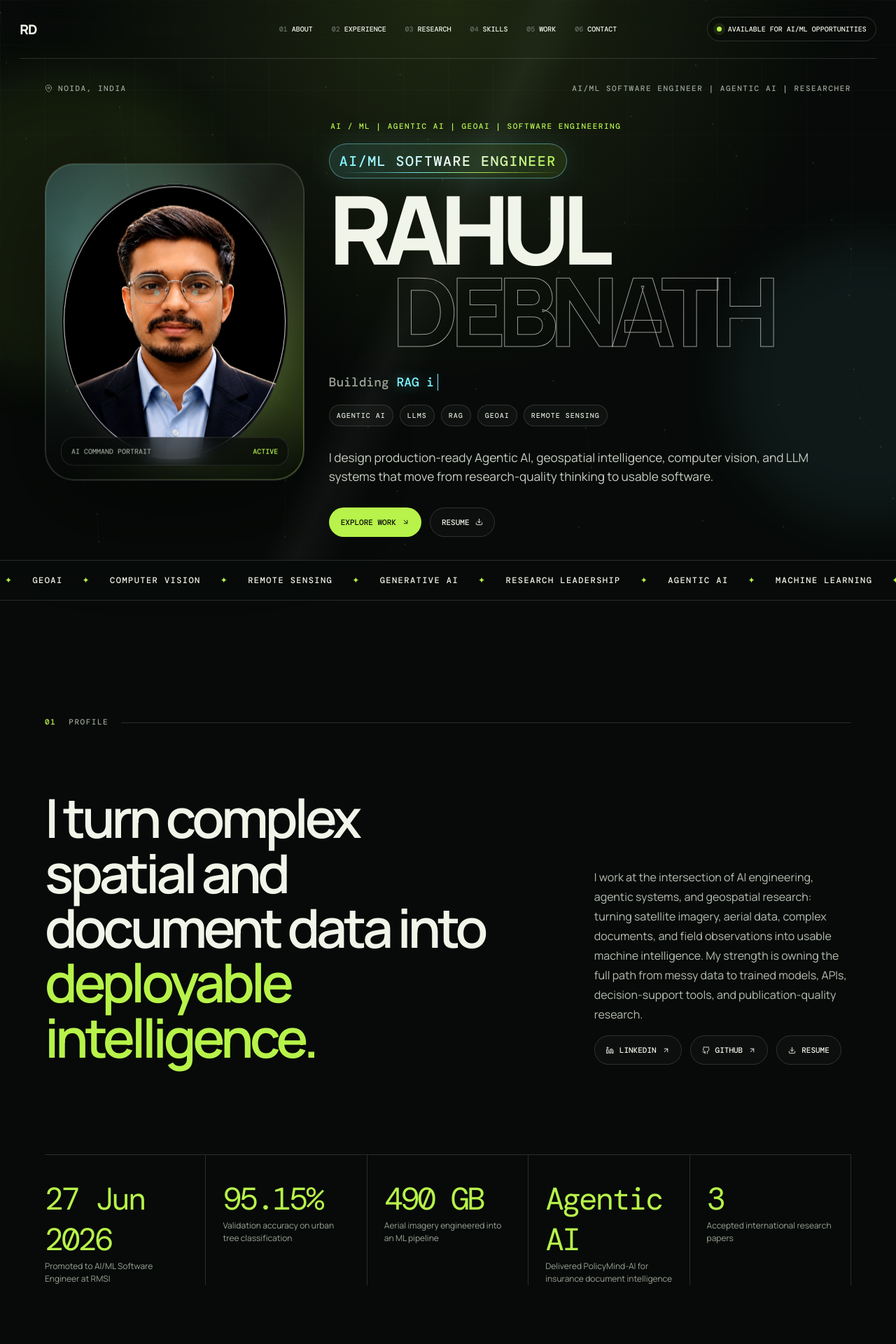
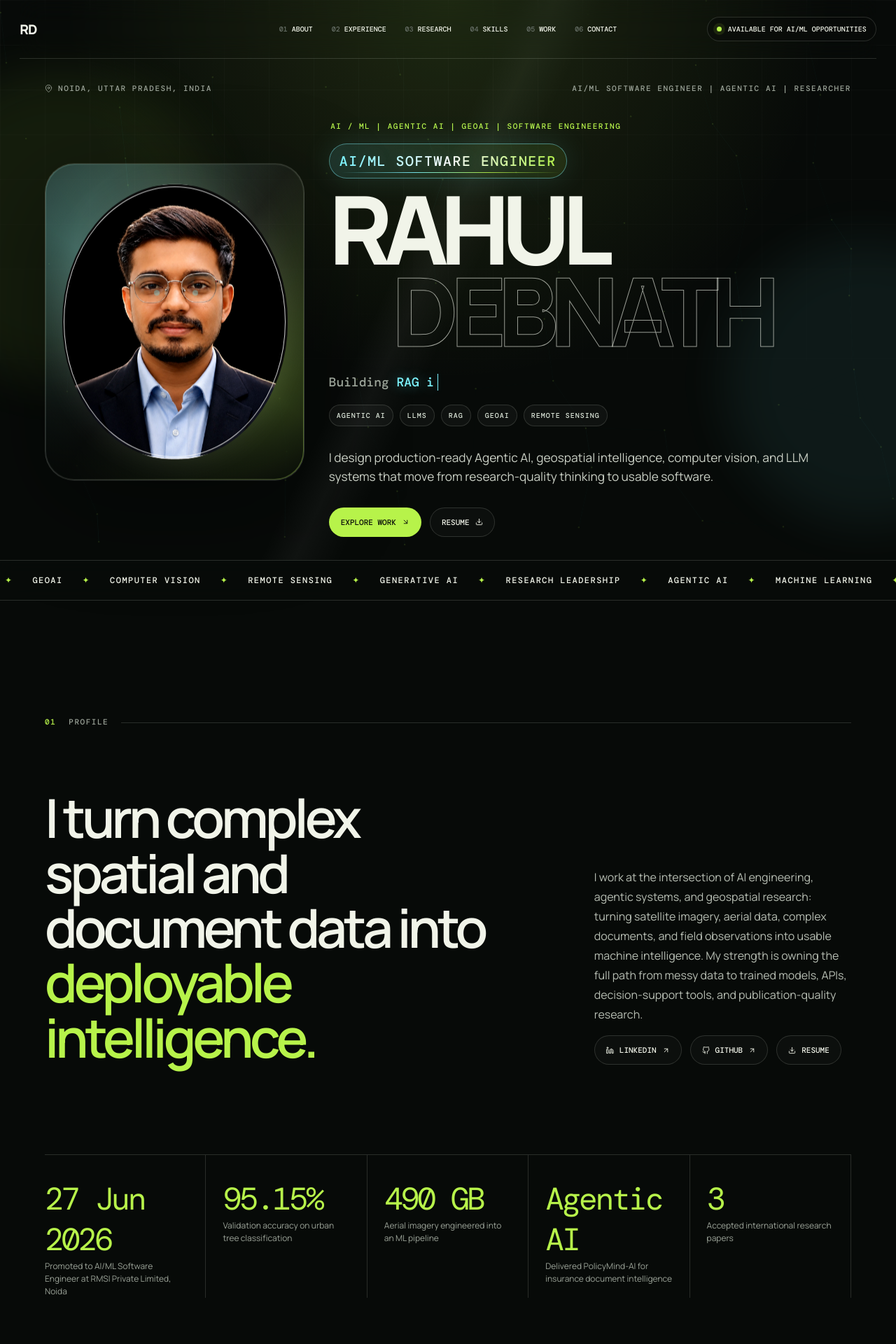
Before and after one commit to Rahul-Debnath260503/rahul-debnath-portfolio, a React (Vite) app: page / in a window 1280 px wide. Shown: the top 1920 px of the page at 70% size. Built offline with nearby package versions, Linux system fonts and the light colour scheme; a web font is replaced by a local one.

Commit message:
Improve mobile navigation and hero details

```diff
--- a/src/App.tsx
+++ b/src/App.tsx
@@ -264,10 +264,6 @@ function Portrait() {
 
   return (
     <div className="portrait-card" ref={ref} data-cursor="large">
-      <div className="portrait-hud">
-        <span>AI COMMAND PORTRAIT</span>
-        <strong>ACTIVE</strong>
-      </div>
       <img src={portfolio.portrait} alt="Rahul Debnath portrait" loading="eager" />
       <span className="eye-track eye-left" />
       <span className="eye-track eye-right" />
--- a/src/data/portfolio.ts
+++ b/src/data/portfolio.ts
@@ -1,7 +1,7 @@
 export const portfolio = {
   name: "Rahul Debnath",
   title: "AI/ML Software Engineer",
-  location: "Noida, India",
+  location: "Noida, Uttar Pradesh, India",
   email: "rahul.ds24@duk.ac.in",
   github: "https://github.com/Rahul-Debnath260503",
   linkedin: "https://www.linkedin.com/in/rahul-debnath-95998433a/",
@@ -14,7 +14,7 @@ export const portfolio = {
     "RAG intelligence products",
     "GeoAI workflows",
     "multi-agent automation",
-    "research that ships",
+    "research-backed AI systems",
   ],
   about:
     "I work at the intersection of AI engineering, agentic systems, and geospatial research: turning satellite imagery, aerial data, complex documents, and field observations into usable machine intelligence. My strength is owning the full path from messy data to trained models, APIs, decision-support tools, and publication-quality research.",
@@ -29,7 +29,10 @@ export const portfolio = {
   ],
   heroBadges: ["Agentic AI", "LLMs", "RAG", "GeoAI", "Remote Sensing"],
   metrics: [
-    { value: "27 Jun 2026", label: "Promoted to AI/ML Software Engineer at RMSI" },
+    {
+      value: "27 Jun 2026",
+      label: "Promoted to AI/ML Software Engineer at RMSI Private Limited, Noida",
+    },
     { value: "95.15%", label: "Validation accuracy on urban tree classification" },
     { value: "490 GB", label: "Aerial imagery engineered into an ML pipeline" },
     { value: "Agentic AI", label: "Delivered PolicyMind-AI for insurance document intelligence" },
@@ -192,7 +195,11 @@ export const portfolio = {
     },
   ],
   achievements: [
-    { value: "Promoted", label: "AI/ML Software Engineer at RMSI", detail: "Since 27 June 2026" },
+    {
+      value: "Promoted",
+      label: "AI/ML Software Engineer at RMSI Private Limited, Noida",
+      detail: "Since 27 June 2026",
+    },
     { value: "3", label: "Accepted international research papers", detail: "IEEE IGARSS, RGS-IBG, and AI-driven soil nutrient mapping" },
     { value: "Lead", label: "Research team coordination", detail: "M.Sc students, PhD scholars, professionals, faculty, and HOD/Professor" },
     { value: "Agentic AI", label: "Delivered PolicyMind-AI", detail: "Insurance document intelligence using RAG and AI agents" },
```
Also changed, not shown: src/App.css.
